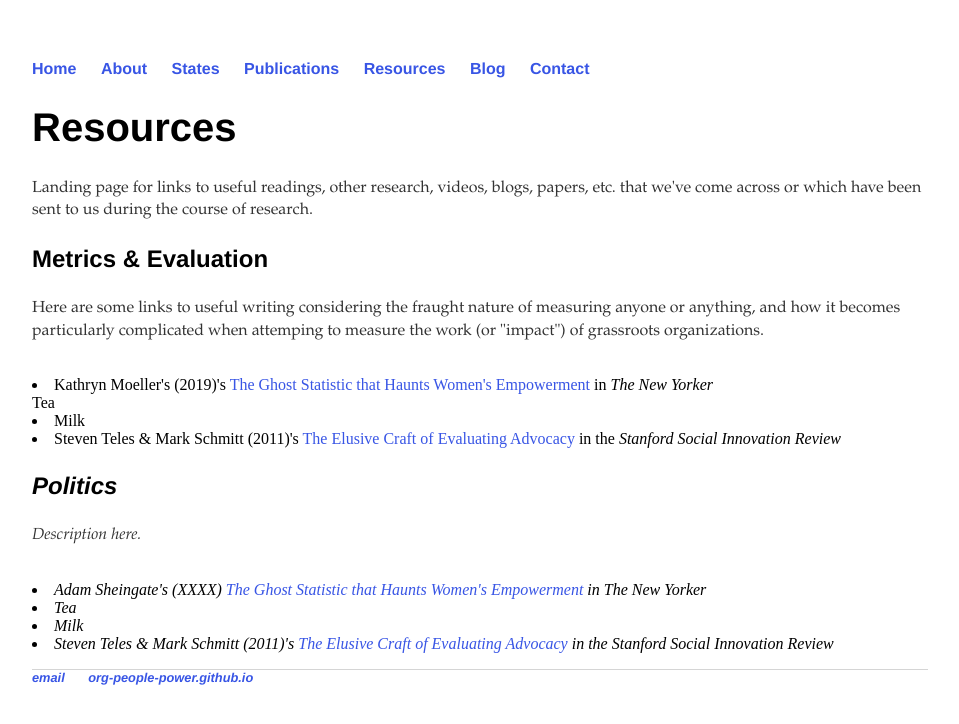
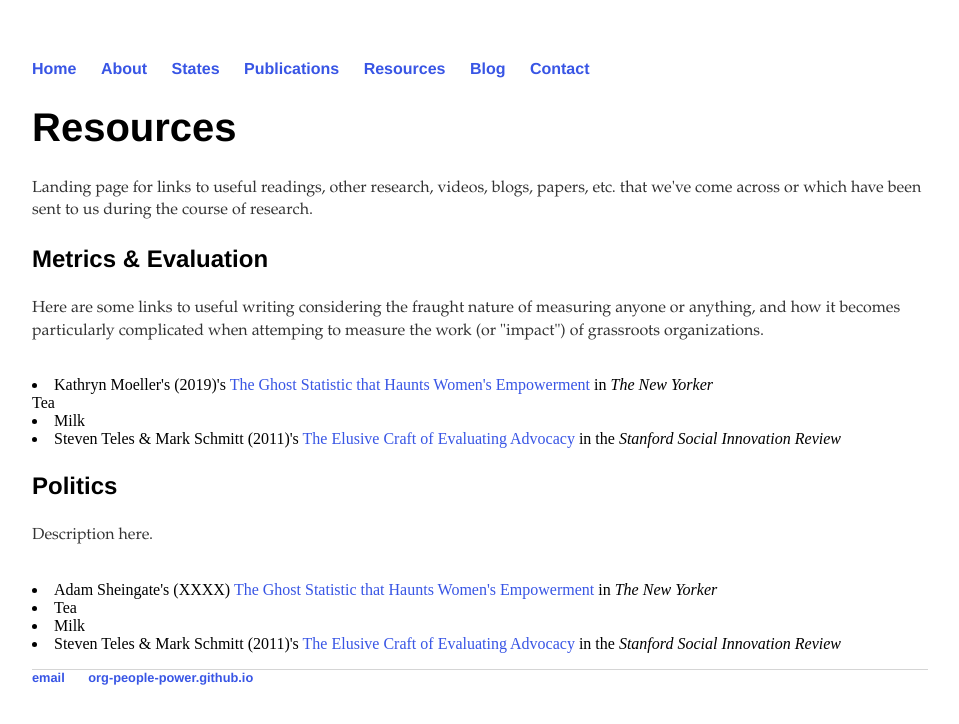
Before and after one commit to org-people-power/org-people-power.github.io, a Jekyll site: the page built from resources/index.html, in a window 1280 px wide. Shown: the top 724 px of the page, without its empty margins (160-1119 px from the left). Built offline with Jekyll 4.4.1, drawn with Linux system fonts in a browser that asks for light colours.

```diff
--- a/resources/index.html
+++ b/resources/index.html
@@ -13,7 +13,7 @@ title: Resources
 <p> Here are some links to useful writing considering the fraught nature of measuring anyone or anything, and how it becomes particularly complicated when attemping to measure the work (or "impact") of grassroots organizations.</p> <br>
 <li> Kathryn Moeller's (2019)'s <a href="https://www.newyorker.com/science/elements/the-ghost-statistic-that-haunts-womens-	empowerment">The Ghost Statistic that Haunts Women's Empowerment</a> in <i>The New Yorker</i></li>Tea
 <li> Milk </li>
-<li> Steven Teles & Mark Schmitt (2011)'s <a href="https://ssir.org/articles/entry/the_elusive_craft_of_evaluating_advocacy">The Elusive Craft of Evaluating Advocacy</a> in the <i>Stanford Social Innovation Review</li>
+<li> Steven Teles & Mark Schmitt (2011)'s <a href="https://ssir.org/articles/entry/the_elusive_craft_of_evaluating_advocacy">The Elusive Craft of Evaluating Advocacy</a> in the <i>Stanford Social Innovation Review</i></li>
 </p>
 <h3>Politics</h3>
 <p> Description here.</p><br>
```
